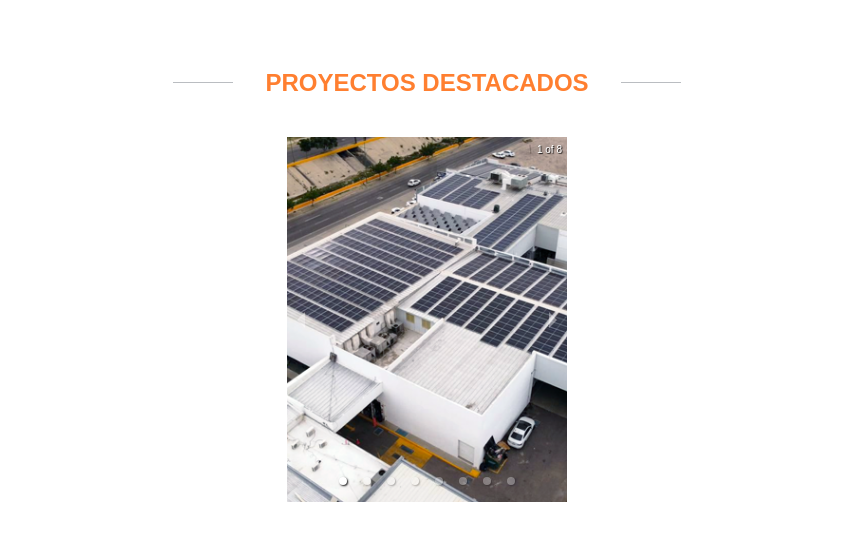
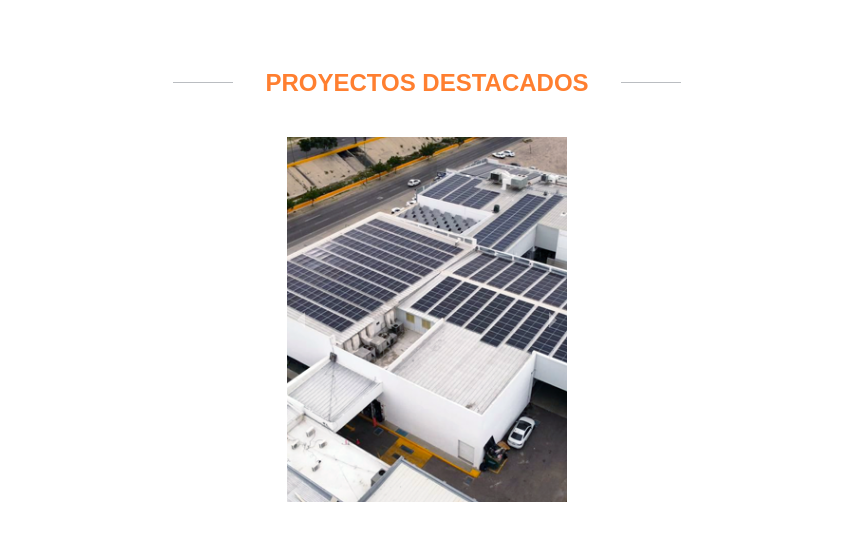
Before and after one commit to alexissahagun1/StellaSolar, a Next.js app: page /Soluciones in a window 1280 px wide. Shown: the part 7440-7992 px from the top of the page, without its empty margins (213-1066 px from the left). Built offline with nearby package versions, Linux system fonts and the light colour scheme.

Commit message:
name change fix

```diff
--- a/components/CarouselComponent.jsx
+++ b/components/CarouselComponent.jsx
@@ -6,7 +6,7 @@ import { Carousel } from 'react-responsive-carousel';
 const CarouselComponent = ({height}) => {
     return (
         <div className="flex flex-col items-center md:mt-[40px] md:mx-[500px] m-6 ">
-           <Carousel showThumbs={false} autoPlay interval={7000} infiniteLoop>
+           <Carousel showThumbs={false} autoPlay interval={7000} infiniteLoop showStatus={false} showIndicators={false}>
                 {carouselImages && carouselImages.map((item) =>
                         <div key={item.id}>
                             <img src={item.image} alt="" className={`object-cover ${height} rounded-xl md:rounded-none `}/>
```
Also changed, not shown: public/icons/Clientes/changfe.png (renamed from public/icons/Clientes/icon12.png).
